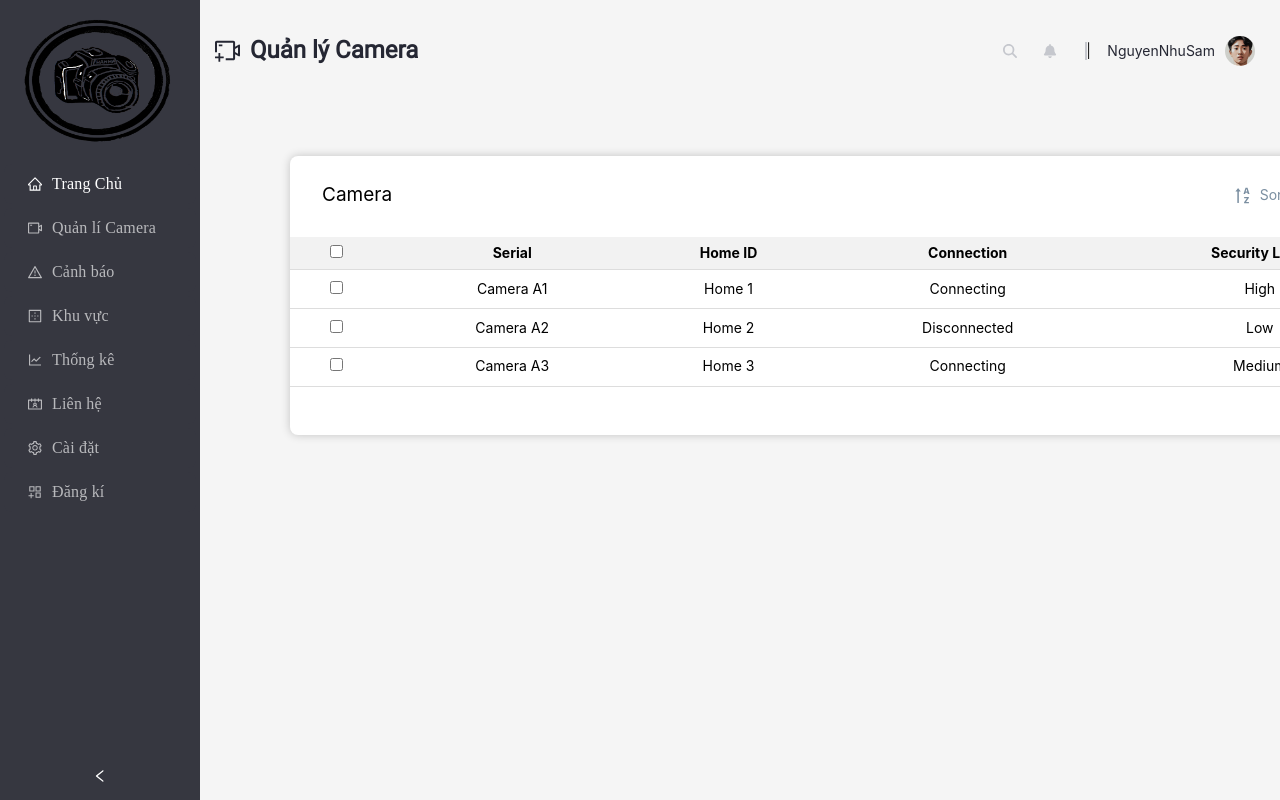
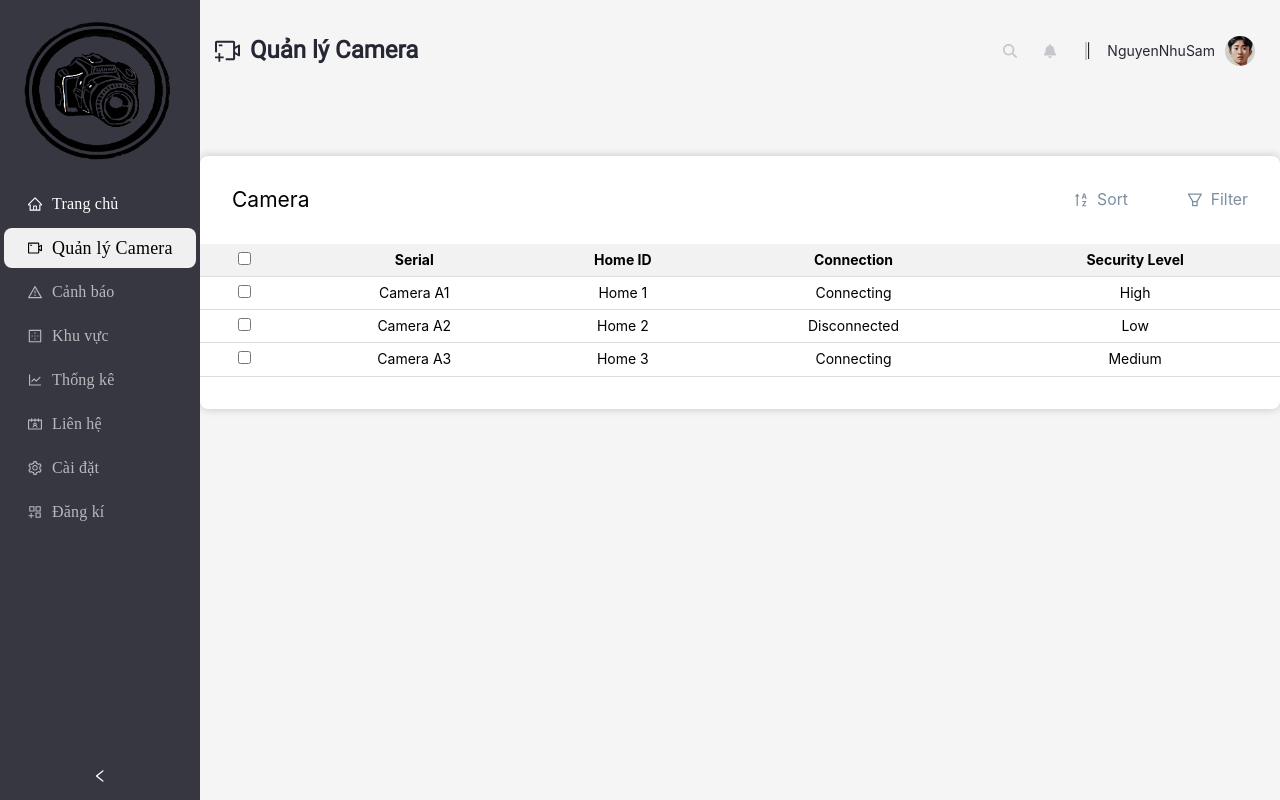
Before and after one commit to kenny-nguyen-softdev/camera-dashboard-fr, a React (Create React App) app: page /camera in a window 1280 px wide. Built offline with nearby package versions, Linux system fonts and the light colour scheme.

Commit message:
linkPage: home,camera,warning,region,statistic to sidebar

```diff
--- a/src/components/CameraList/index.tsx
+++ b/src/components/CameraList/index.tsx
@@ -5,7 +5,7 @@ const CameraList: React.FC = () => {
 
     return (
     <div className="camera-list">
-        <div className="camera-list__title">Camera</div>
+        <div className="camera-list__title">Camera
             <div className="camera-list__sort">
                 <SortDescendingOutlined className='camera-list__sort-icon'/>
                 <p className="camera-list__sort-title">Sort</p>
@@ -14,6 +14,8 @@ const CameraList: React.FC = () => {
                 <FilterOutlined className='camera-list__filter-icon'/>
                 <p className="camera-list__filter-title">Filter</p>
             </div>
+        </div>
+
         <div className="camera-list__table">
             <table>
                 <thead>
--- a/src/components/Layout/Sidebar/index.tsx
+++ b/src/components/Layout/Sidebar/index.tsx
@@ -11,10 +11,12 @@ import {
   LineChartOutlined,
 } from "@ant-design/icons";
 import Logo from "../../../assets/images/logo.png";
+import { NavLink, useLocation } from "react-router-dom";
 const { Sider } = Layout;
 
 const Sidebar = () => {
   const [collapsed, setCollapsed] = useState(false);
+  const location = useLocation();
 
   const onCollapse = (collapsed: boolean) => {
     setCollapsed(collapsed);
@@ -27,23 +29,23 @@ const Sidebar = () => {
       onCollapse={(value) => setCollapsed(value)}
     >
       <figure className="login-page__logo-sidebar">
-        <img src={Logo} alt="logo" width={200} height={160} />
+        <img src={Logo} alt="logo" />
       </figure>
       <Menu theme="dark" defaultSelectedKeys={["1"]} mode="inline">
-        <Menu.Item key="1" icon={<HomeOutlined />}>
-          Trang Chủ
+        <Menu.Item key="1" icon={<HomeOutlined />} className={location.pathname === '/home' ? 'active' : ''}>
+          <NavLink to="/home">Trang chủ</NavLink>
         </Menu.Item>
-        <Menu.Item key="2" icon={<VideoCameraOutlined />}>
-          Quản lí Camera
+        <Menu.Item key="2" icon={<VideoCameraOutlined />} className={location.pathname === '/camera' ? 'active' : ''}>
+          <NavLink to="/camera">Quản lý Camera</NavLink>
         </Menu.Item>
-        <Menu.Item key="3" icon={<WarningOutlined />}>
-          Cảnh báo
+        <Menu.Item key="3" icon={<WarningOutlined />} className={location.pathname === '/warning' ? 'active' : ''}>
+          <NavLink to="/warning">Cảnh báo</NavLink>
         </Menu.Item>
-        <Menu.Item key="4" icon={<BorderOuterOutlined />}>
-          Khu vực
+        <Menu.Item key="4" icon={<BorderOuterOutlined />} className={location.pathname === '/region' ? 'active' : ''}>
+          <NavLink to="/region">Khu vực</NavLink>
         </Menu.Item>
-        <Menu.Item key="5" icon={<LineChartOutlined />}>
-          Thống kê
+        <Menu.Item key="5" icon={<LineChartOutlined />} className={location.pathname === '/statistic' ? 'active' : ''}>
+          <NavLink to="/statistic">Thống kê</NavLink>
         </Menu.Item>
         <Menu.Item key="6" icon={<ContactsOutlined />}>
           Liên hệ
--- a/src/components/RegionList/index.tsx
+++ b/src/components/RegionList/index.tsx
@@ -2,7 +2,7 @@ import  {SortDescendingOutlined, FilterOutlined } from '@ant-design/icons'
 const RegionList: React.FC = () => {
   return (
     <div className="region-list">
-        <div className="region-list__title">Home</div>
+        <div className="region-list__title">Home
             <div className="region-list__sort">
                 <SortDescendingOutlined className='region-list__sort-icon'/>
                 <p className="region-list__sort-title">Sort</p>
@@ -11,6 +11,8 @@ const RegionList: React.FC = () => {
                 <FilterOutlined className='region-list__filter-icon'/>
                 <p className="region-list__filter-title">Filter</p>
             </div>
+        </div>
+
         <div className="region-list__table">
             <table>
                 <thead>
--- a/src/components/StatisticList/index.tsx
+++ b/src/components/StatisticList/index.tsx
@@ -3,7 +3,7 @@ import  {SortDescendingOutlined, FilterOutlined } from '@ant-design/icons'
 const StatisticList: React.FC = () => {
   return (
     <div className="statistic-list">
-        <div className="statistic-list__title">Thống kê</div>
+        <div className="statistic-list__title">Thống kê
             <div className="statistic-list__sort">
                 <SortDescendingOutlined className='statistic-list__sort-icon'/>
                 <p className="statistic-list__sort-title">Sort</p>
@@ -12,6 +12,8 @@ const StatisticList: React.FC = () => {
                 <FilterOutlined className='statistic-list__filter-icon'/>
                 <p className="statistic-list__filter-title">Filter</p>
             </div>
+        </div>
+
         <div className="statistic-list__table">
             <table>
                 <thead>
--- a/src/components/WarningList/index.tsx
+++ b/src/components/WarningList/index.tsx
@@ -3,7 +3,7 @@ import  {SortDescendingOutlined, FilterOutlined, } from '@ant-design/icons'
 const WarningList: React.FC = () => {
   return (
     <div className="warning-list">
-        <div className="warning-list__title">Lịch sử cảnh báo</div>
+        <div className="warning-list__title">Lịch sử cảnh báo
             <div className="warning-list__sort">
                 <SortDescendingOutlined className='warning-list__sort-icon'/>
                 <p className="warning-list__sort-title">Sort</p>
@@ -12,6 +12,8 @@ const WarningList: React.FC = () => {
                 <FilterOutlined className='warning-list__filter-icon'/>
                 <p className="warning-list__filter-title">Filter</p>
             </div>
+        </div>
+
         <div className="warning-list__table">
             <table>
                 <thead>
--- a/src/styles/components/cameralist.scss
+++ b/src/styles/components/cameralist.scss
@@ -1,59 +1,59 @@
 .camera-list {
   position: relative;
   display: flex;
-    align-items: center;
+  flex-direction: column;
+  align-items: stretch;
+  width: 100%;
+  max-width: 1120px;
+  margin: 90px auto;
+  padding-top: 32px;
+  padding-bottom: 32px;
   justify-content: space-between;
   background-color: #fff;
   border-radius: 8px;
   box-shadow: 0 0 10px rgba(0, 0, 0, 0.2);
-    width: 1120px;
-    height: 279px;
-    margin: 90px;
 }
+
 .camera-list__title {
+  padding-left: 32px;
   color: #000;
-    width: 398px;
-    height: 24px;
-    font-size: 19px;
-    margin-left: 32px;
-    margin-bottom: 200px;
+  font-size: 1.5em;
+  margin-bottom: 16px;
+  display: flex;
+  align-items: center;
+  justify-content: space-between;
+  position: relative;
 }
+
 .camera-list__sort,
 .camera-list__filter {
+  padding-right: 32px;
+  position: absolute;
+  right: 0;
   display: flex;
   align-items: center;
-    justify-content: center;
   color: #7B8FA1;
+  font-size: 0.75em;
 }
 
-.camera-list__sort{
-    margin-left: 500px;
+.camera-list__sort {
+  margin-right: 120px;
 }
-
 
 .camera-list__sort-icon,
 .camera-list__filter-icon {
-    font-size: 19px;
+  font-size: 1em;
   margin-right: 8px;
-    margin-bottom: 200px;
-}
-
-.camera-list__sort-title,
-.camera-list__filter-title {
-    margin-right: 25px;
-    margin-bottom: 200px;
 }
 
 .camera-list__table {
-    position: absolute;
-    margin-top: 32px;
-    z-index: 1;
+  display: flex;
+  margin-top: 16px;
   color: #000;
 }
 
 table {
-    width: 1120px;
-    height: 150px;
+  width: 100%;
   border-collapse: collapse;
 }
 
@@ -72,6 +72,7 @@
 input[type="checkbox"] {
   margin-right: 10px;
 }
+
 .selected {
   color: #7B8FA1;
 }
--- a/src/styles/components/layout/_sidebar.scss
+++ b/src/styles/components/layout/_sidebar.scss
@@ -29,12 +29,17 @@
   letter-spacing: 0.2px;
   color: $text-purple;
 }
-.login-page__logo-sidebar {
-  transition: all 0.3s;
-  transform-origin: left center;
-  transform: translateX(0);
+.login-page__logo-sidebar img{
+  width: 200px;
+  height: 180px;
 }
 
-.ant-layout-sider-collapsed .login-page__logo-sidebar {
-  transform: translateX(-120%);
+.ant-layout-sider-collapsed .login-page__logo-sidebar img{
+  width: 80px;
+  height: 80px;
 }
+.ant-menu-item.active {
+  background-color: #f0f0f0 !important;
+  color: #000;
+  font-size: large;
+}
--- a/src/styles/components/regionlist.scss
+++ b/src/styles/components/regionlist.scss
@@ -1,59 +1,59 @@
 .region-list {
   position: relative;
   display: flex;
-    align-items: center;
+  flex-direction: column;
+  align-items: stretch;
+  width: 100%;
+  max-width: 1120px;
+  margin: 90px auto;
+  padding-top: 32px;
+  padding-bottom: 32px;
   justify-content: space-between;
   background-color: #fff;
   border-radius: 8px;
   box-shadow: 0 0 10px rgba(0, 0, 0, 0.2);
-    width: 1120px;
-    height: 279px;
-    margin: 90px;
 }
+
 .region-list__title {
+  padding-left: 32px;
   color: #000;
-    width: 398px;
-    height: 24px;
-    font-size: 20px;
-    margin-left: 32px;
-    margin-bottom: 200px;
+  font-size: 1.5em;
+  margin-bottom: 16px;
+  display: flex;
+  align-items: center;
+  justify-content: space-between;
+  position: relative;
 }
+
 .region-list__sort,
 .region-list__filter {
+  padding-right: 32px;
+  position: absolute;
+  right: 0;
   display: flex;
   align-items: center;
-    justify-content: center;
   color: #7B8FA1;
+  font-size: 0.75em;
 }
 
-.region-list__sort{
-    margin-left: 500px;
+.region-list__sort {
+  margin-right: 120px;
 }
-
 
 .region-list__sort-icon,
 .region-list__filter-icon {
-    font-size: 19px;
+  font-size: 1em;
   margin-right: 8px;
-    margin-bottom: 200px;
-}
-
-.region-list__sort-title,
-.region-list__filter-title {
-    margin-right: 25px;
-    margin-bottom: 200px;
 }
 
 .region-list__table {
-    position: absolute;
-    margin-top: 32px;
-    z-index: 1;
+  display: flex;
+  margin-top: 16px;
   color: #000;
 }
 
 table {
-    width: 1120px;
-    height: 150px;
+  width: 100%;
   border-collapse: collapse;
 }
 
@@ -72,6 +72,7 @@
 input[type="checkbox"] {
   margin-right: 10px;
 }
+
 .selected {
   color: #7B8FA1;
 }
--- a/src/styles/components/statisticlist.scss
+++ b/src/styles/components/statisticlist.scss
@@ -1,59 +1,59 @@
 .statistic-list {
   position: relative;
   display: flex;
-    align-items: center;
+  flex-direction: column;
+  align-items: stretch;
+  width: 100%;
+  max-width: 1120px;
+  margin: 90px auto;
+  padding-top: 32px;
+  padding-bottom: 32px;
   justify-content: space-between;
   background-color: #fff;
   border-radius: 8px;
   box-shadow: 0 0 10px rgba(0, 0, 0, 0.2);
-    width: 1120px;
-    height: 279px;
-    margin: 90px;
 }
+
 .statistic-list__title {
+  padding-left: 32px;
   color: #000;
-    width: 398px;
-    height: 24px;
-    font-size: 20px;
-    margin-left: 32px;
-    margin-bottom: 200px;
+  font-size: 1.5em;
+  margin-bottom: 16px;
+  display: flex;
+  align-items: center;
+  justify-content: space-between;
+  position: relative;
 }
+
 .statistic-list__sort,
 .statistic-list__filter {
+  padding-right: 32px;
+  position: absolute;
+  right: 0;
   display: flex;
   align-items: center;
-    justify-content: center;
   color: #7B8FA1;
+  font-size: 0.75em;
 }
 
-.statistic-list__sort{
-    margin-left: 500px;
+.statistic-list__sort {
+  margin-right: 120px;
 }
-
 
 .statistic-list__sort-icon,
 .statistic-list__filter-icon {
-    font-size: 19px;
+  font-size: 1em;
   margin-right: 8px;
-    margin-bottom: 200px;
-}
-
-.statistic-list__sort-title,
-.statistic-list__filter-title {
-    margin-right: 25px;
-    margin-bottom: 200px;
 }
 
 .statistic-list__table {
-    position: absolute;
-    margin-top: 32px;
-    z-index: 1;
+  display: flex;
+  margin-top: 16px;
   color: #000;
 }
 
 table {
-    width: 1120px;
-    height: 150px;
+  width: 100%;
   border-collapse: collapse;
 }
 
@@ -72,6 +72,7 @@
 input[type="checkbox"] {
   margin-right: 10px;
 }
+
 .selected {
   color: #7B8FA1;
 }
--- a/src/styles/components/warninglist.scss
+++ b/src/styles/components/warninglist.scss
@@ -1,59 +1,59 @@
 .warning-list {
   position: relative;
   display: flex;
-    align-items: center;
+  flex-direction: column;
+  align-items: stretch;
+  width: 100%;
+  max-width: 1120px;
+  margin: 90px auto;
+  padding-top: 32px;
+  padding-bottom: 32px;
   justify-content: space-between;
   background-color: #fff;
   border-radius: 8px;
   box-shadow: 0 0 10px rgba(0, 0, 0, 0.2);
-    width: 1120px;
-    height: 279px;
-    margin: 90px;
 }
+
 .warning-list__title {
+  padding-left: 32px;
   color: #000;
-    width: 398px;
-    height: 24px;
-    font-size: 20px;
-    margin-left: 32px;
-    margin-bottom: 200px;
+  font-size: 1.5em;
+  margin-bottom: 16px;
+  display: flex;
+  align-items: center;
+  justify-content: space-between;
+  position: relative;
 }
+
 .warning-list__sort,
 .warning-list__filter {
+  padding-right: 32px;
+  position: absolute;
+  right: 0;
   display: flex;
   align-items: center;
-    justify-content: center;
   color: #7B8FA1;
+  font-size: 0.75em;
 }
 
-.warning-list__sort{
-    margin-left: 500px;
+.warning-list__sort {
+  margin-right: 120px;
 }
-
 
 .warning-list__sort-icon,
 .warning-list__filter-icon {
-    font-size: 19px;
+  font-size: 1em;
   margin-right: 8px;
-    margin-bottom: 200px;
-}
-
-.warning-list__sort-title,
-.warning-list__filter-title {
-    margin-right: 25px;
-    margin-bottom: 200px;
 }
 
 .warning-list__table {
-    position: absolute;
-    margin-top: 32px;
-    z-index: 1;
+  display: flex;
+  margin-top: 16px;
   color: #000;
 }
 
 table {
-    width: 1120px;
-    height: 150px;
+  width: 100%;
   border-collapse: collapse;
 }
 
@@ -72,6 +72,7 @@
 input[type="checkbox"] {
   margin-right: 10px;
 }
+
 .selected {
   color: #7B8FA1;
 }
```
Also changed, not shown: src/pages/Home/index.tsx (+15 -9 lines), src/styles/pages/home.scss (+9 -0 lines). Lines whose indentation alone changed are shown as unchanged.
